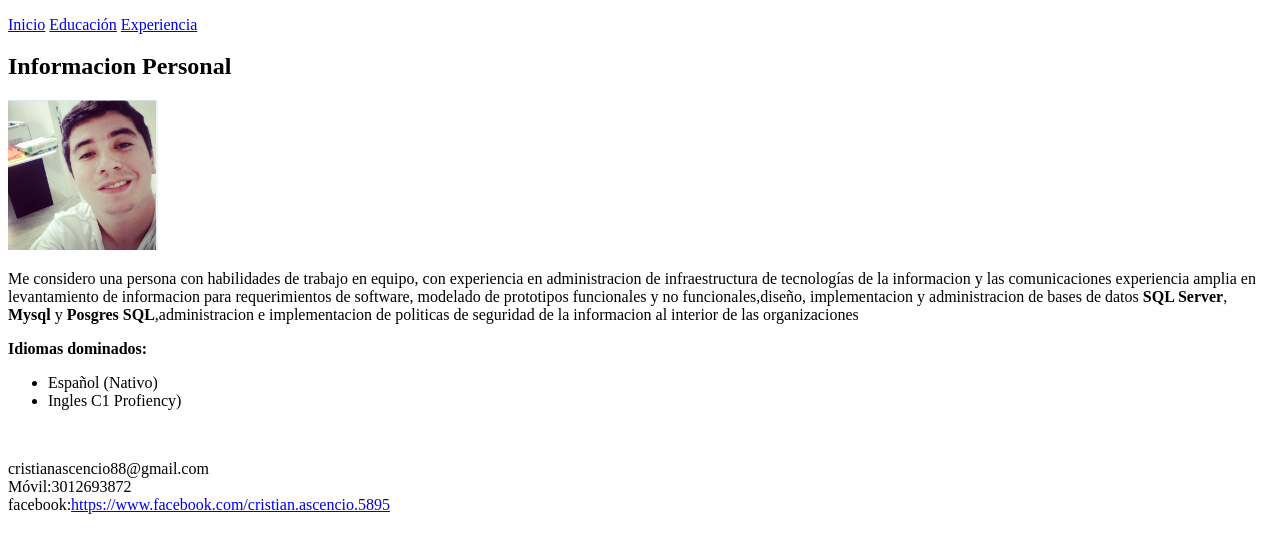
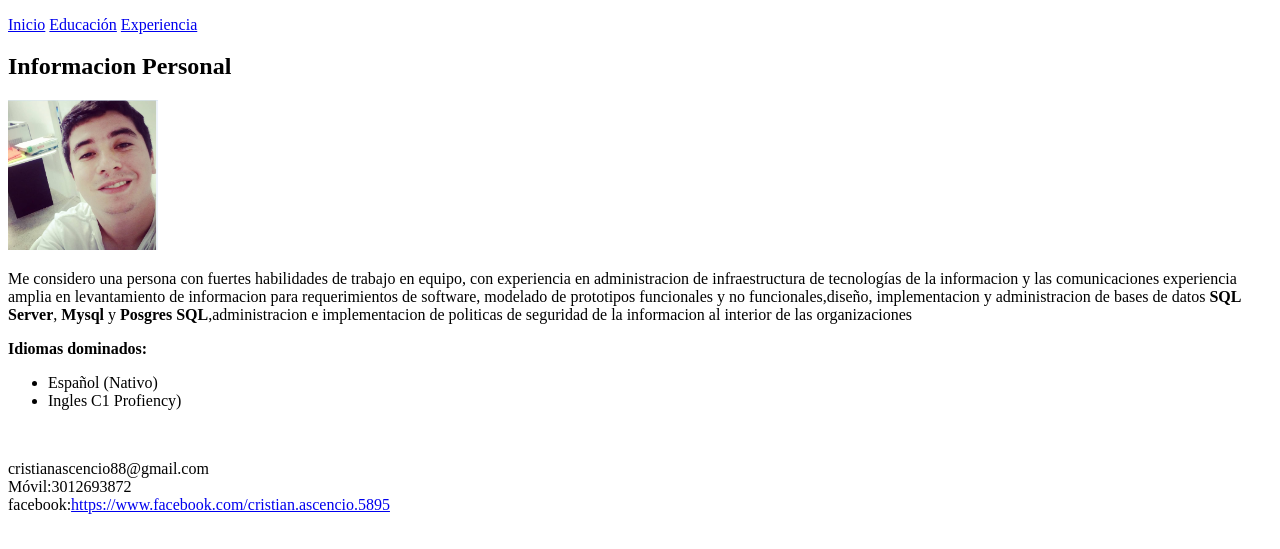
Before and after one commit to cristianascencio88/cristianascencio, a plain HTML site: page index.html in a window 1280 px wide. Shown: the part 251-800 px from the top of the page. Drawn offline with Linux system fonts and the light colour scheme.

Commit message:
este es el segundo commit

```diff
--- a/index.html
+++ b/index.html
@@ -19,7 +19,7 @@
         <h2>Informacion Personal</h2>
         <img src="img/perfil.jpg"height="150px"width="150px">
         <p>
-          Me considero una persona  con habilidades de trabajo en equipo, con experiencia en
+          Me considero una persona  con  fuertes habilidades de trabajo en equipo, con experiencia en
           administracion de infraestructura de tecnologías de la informacion y las comunicaciones
           experiencia amplia en levantamiento de informacion para requerimientos de software, modelado de prototipos
           funcionales y no funcionales,diseño, implementacion y administracion de bases de datos <strong>SQL Server</strong>,
```
